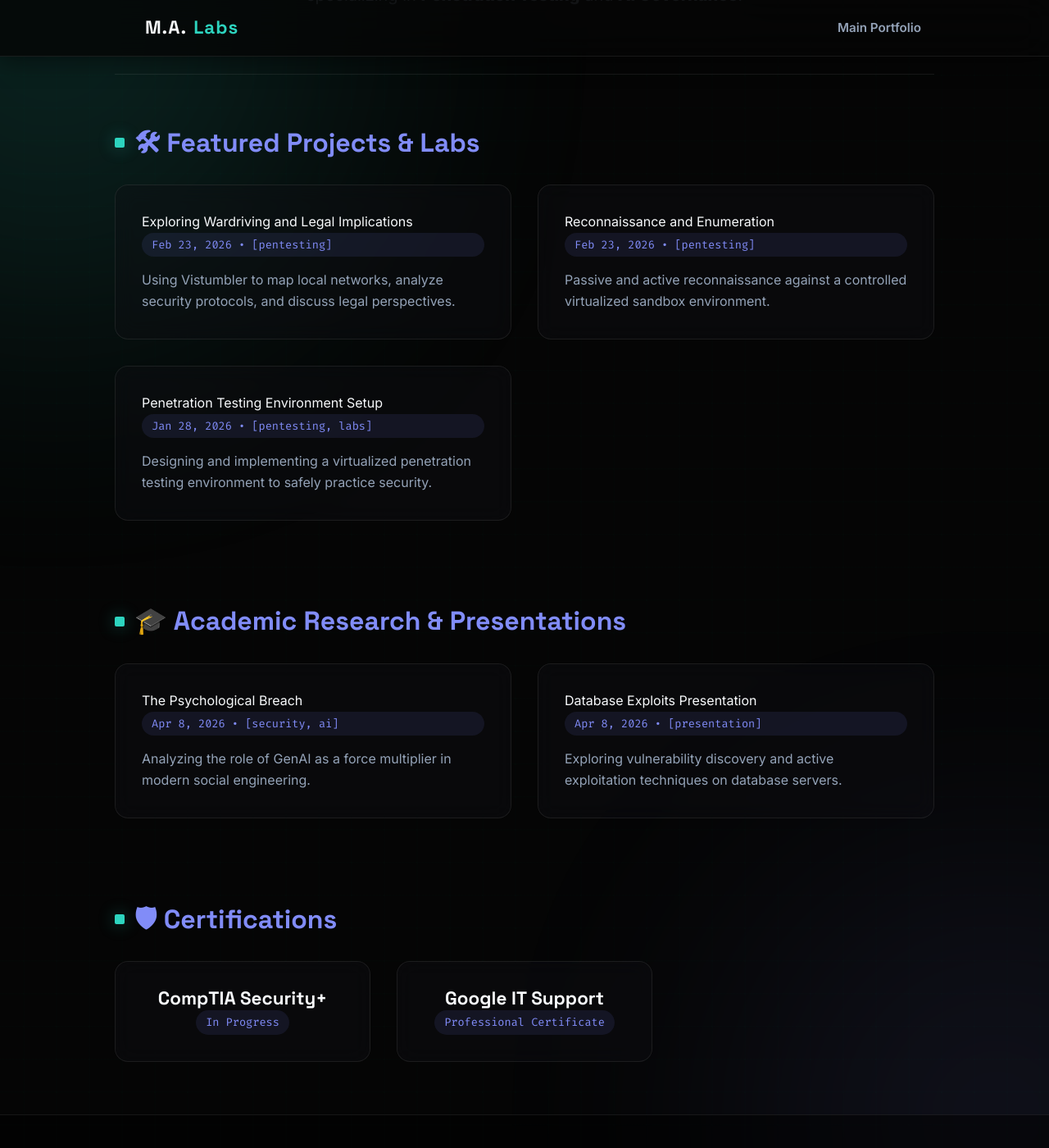
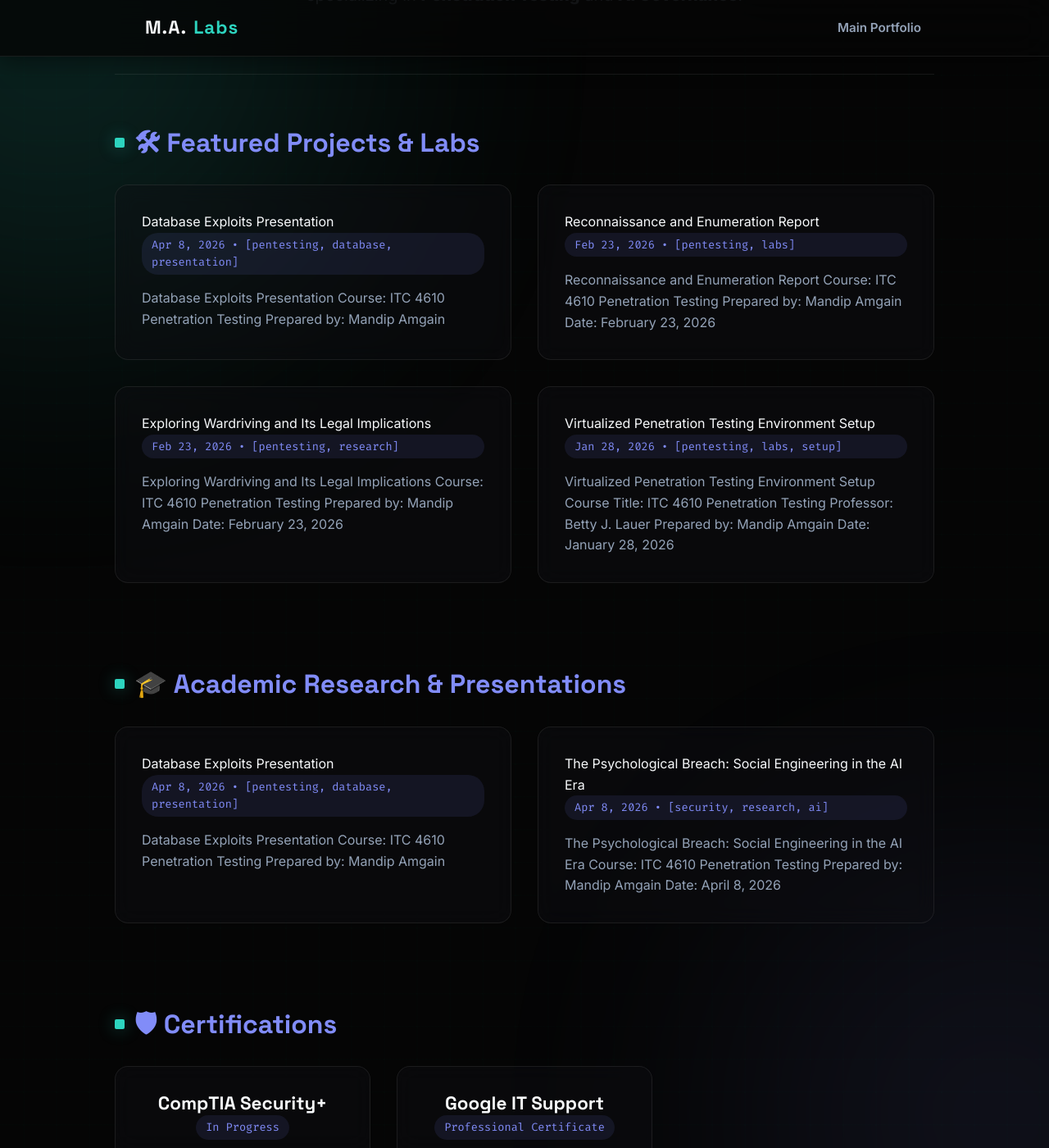
Before and after one commit to Mandip77/cyber-blog, a Jekyll site: the page built from index.md, in a window 1280 px wide and 1400 px high, scrolled down 352 px. Shown: the whole window at 82% size. Built offline with Jekyll 4.4.1, drawn with Linux system fonts in a browser that asks for light colours; our own code applies the rules of GitHub Pages for plain Markdown files.

Commit message:
Refactored structure into proper Jekyll components using _includes and _data

```diff
--- /dev/null
+++ b/_data/certs.yml
@@ -0,0 +1,4 @@
+- title: CompTIA Security+
+  status: In Progress
+- title: Google IT Support
+  status: Professional Certificate
--- /dev/null
+++ b/_includes/footer.html
@@ -0,0 +1,3 @@
+<footer class="footer">
+    <p>Cybersecurity Research &copy; {{ site.time | date: "%Y" }} Mandip Amgain. <br> <span class="highlight">Securing the digital frontier.</span></p>
+</footer>
--- /dev/null
+++ b/_includes/head.html
@@ -0,0 +1,10 @@
+<head>
+    <meta charset="UTF-8">
+    <meta name="viewport" content="width=device-width, initial-scale=1.0">
+    <title>{{ page.title | default: site.title }}</title>
+    <meta name="description" content="{{ site.description }}">
+    <link rel="preconnect" href="https://fonts.googleapis.com">
+    <link rel="preconnect" href="https://fonts.gstatic.com" crossorigin>
+    <link href="https://fonts.googleapis.com/css2?family=Inter:wght@300;400;600;800&family=Fira+Code:wght@400;600&family=Space+Grotesk:wght@700&display=swap" rel="stylesheet">
+    <link rel="stylesheet" href="{{ '/assets/css/style.css' | relative_url }}">
+</head>
--- /dev/null
+++ b/_includes/header.html
@@ -0,0 +1,11 @@
+<nav class="navbar">
+    <div class="nav-content">
+        <a href="{{ '/' | relative_url }}" class="logo">
+            <span class="logo-icon">&gt;_</span>
+            M.A. <span class="highlight">Labs</span>
+        </a>
+        <div class="nav-links">
+            <a href="https://man-dip.dev/" class="nav-link">Main Portfolio</a>
+        </div>
+    </div>
+</nav>
--- a/_layouts/default.html
+++ b/_layouts/default.html
@@ -1,31 +1,12 @@
 <!DOCTYPE html>
 <html lang="en">
-<head>
-    <meta charset="UTF-8">
-    <meta name="viewport" content="width=device-width, initial-scale=1.0">
-    <title>{{ page.title | default: site.title }}</title>
-    <meta name="description" content="{{ site.description }}">
-    <link rel="preconnect" href="https://fonts.googleapis.com">
-    <link rel="preconnect" href="https://fonts.gstatic.com" crossorigin>
-    <link href="https://fonts.googleapis.com/css2?family=Inter:wght@300;400;600;800&family=Fira+Code:wght@400;600&family=Space+Grotesk:wght@700&display=swap" rel="stylesheet">
-    <link rel="stylesheet" href="{{ '/assets/css/style.css' | relative_url }}">
-</head>
+{% include head.html %}
 <body>
     <div class="cyber-grid"></div>
     <div class="glow-orb top-left"></div>
     <div class="glow-orb bottom-right"></div>
 
-    <nav class="navbar">
-        <div class="nav-content">
-            <a href="{{ '/' | relative_url }}" class="logo">
-                <span class="logo-icon">&gt;_</span>
-                M.A. <span class="highlight">Labs</span>
-            </a>
-            <div class="nav-links">
-                <a href="https://man-dip.dev/" class="nav-link">Main Portfolio</a>
-            </div>
-        </div>
-    </nav>
+    {% include header.html %}
 
     <main class="container">
         {% if page.url == '/' %}
@@ -52,8 +33,6 @@
         {{ content }}
     </main>
 
-    <footer class="footer">
-        <p>Cybersecurity Research &copy; {{ site.time | date: "%Y" }} Mandip Amgain. <br> <span class="highlight">Securing the digital frontier.</span></p>
-    </footer>
+    {% include footer.html %}
 </body>
 </html>
--- a/index.md
+++ b/index.md
@@ -4,52 +4,40 @@ layout: default
 
 ## 🛠 Featured Projects & Labs
 <div class="post-grid">
-  <div class="post-card">
-    <a href="{{ site.baseurl }}/2026/02/23/exploring-wardriving.html" class="post-link">Exploring Wardriving and Legal Implications</a>
-    <div class="post-meta">Feb 23, 2026 • [pentesting]</div>
-    <div class="post-excerpt">Using Vistumbler to map local networks, analyze security protocols, and discuss legal perspectives.</div>
-  </div>
-
-  <div class="post-card">
-    <a href="{{ site.baseurl }}/2026/02/23/reconnaissance-and-enumeration-report.html" class="post-link">Reconnaissance and Enumeration</a>
-    <div class="post-meta">Feb 23, 2026 • [pentesting]</div>
-    <div class="post-excerpt">Passive and active reconnaissance against a controlled virtualized sandbox environment.</div>
-  </div>
-
-  <div class="post-card">
-    <a href="{{ site.baseurl }}/2026/01/28/virtualized-penetration-testing-environment-setup.html" class="post-link">Penetration Testing Environment Setup</a>
-    <div class="post-meta">Jan 28, 2026 • [pentesting, labs]</div>
-    <div class="post-excerpt">Designing and implementing a virtualized penetration testing environment to safely practice security.</div>
-  </div>
+  {% for post in site.posts %}
+    {% if post.categories contains 'pentesting' or post.categories contains 'labs' %}
+    <div class="post-card">
+      <a href="{{ post.url | relative_url }}" class="post-link">{{ post.title }}</a>
+      <div class="post-meta">{{ post.date | date: "%b %-d, %Y" }} • [{% for cat in post.categories %}{{ cat }}{% if forloop.last == false %}, {% endif %}{% endfor %}]</div>
+      <div class="post-excerpt">{{ post.excerpt | strip_html | truncatewords: 25 }}</div>
+    </div>
+    {% endif %}
+  {% endfor %}
 </div>
 
 <br><br>
 
 ## 🎓 Academic Research & Presentations
 <div class="post-grid">
-  <div class="post-card">
-    <a href="{{ site.baseurl }}/2026/04/08/the-psychological-breach.html" class="post-link">The Psychological Breach</a>
-    <div class="post-meta">Apr 8, 2026 • [security, ai]</div>
-    <div class="post-excerpt">Analyzing the role of GenAI as a force multiplier in modern social engineering.</div>
-  </div>
-
-  <div class="post-card">
-    <a href="{{ site.baseurl }}/2026/04/08/database-exploits.html" class="post-link">Database Exploits Presentation</a>
-    <div class="post-meta">Apr 8, 2026 • [presentation]</div>
-    <div class="post-excerpt">Exploring vulnerability discovery and active exploitation techniques on database servers.</div>
-  </div>
+  {% for post in site.posts %}
+    {% if post.categories contains 'security' or post.categories contains 'presentation' %}
+    <div class="post-card">
+      <a href="{{ post.url | relative_url }}" class="post-link">{{ post.title }}</a>
+      <div class="post-meta">{{ post.date | date: "%b %-d, %Y" }} • [{% for cat in post.categories %}{{ cat }}{% if forloop.last == false %}, {% endif %}{% endfor %}]</div>
+      <div class="post-excerpt">{{ post.excerpt | strip_html | truncatewords: 25 }}</div>
+    </div>
+    {% endif %}
+  {% endfor %}
 </div>
 
 <br><br>
 
 ## 🛡 Certifications
 <div class="post-grid" style="grid-template-columns: repeat(auto-fill, minmax(250px, 1fr));">
+  {% for cert in site.data.certs %}
   <div class="post-card" style="align-items: center; text-align: center;">
-    <h3 style="margin: 0;">CompTIA Security+</h3>
-    <div class="post-meta" style="margin-bottom: 0;">In Progress</div>
+    <h3 style="margin: 0;">{{ cert.title }}</h3>
+    <div class="post-meta" style="margin-bottom: 0;">{{ cert.status }}</div>
   </div>
-  <div class="post-card" style="align-items: center; text-align: center;">
-    <h3 style="margin: 0;">Google IT Support</h3>
-    <div class="post-meta" style="margin-bottom: 0;">Professional Certificate</div>
-  </div>
+  {% endfor %}
 </div>
```
